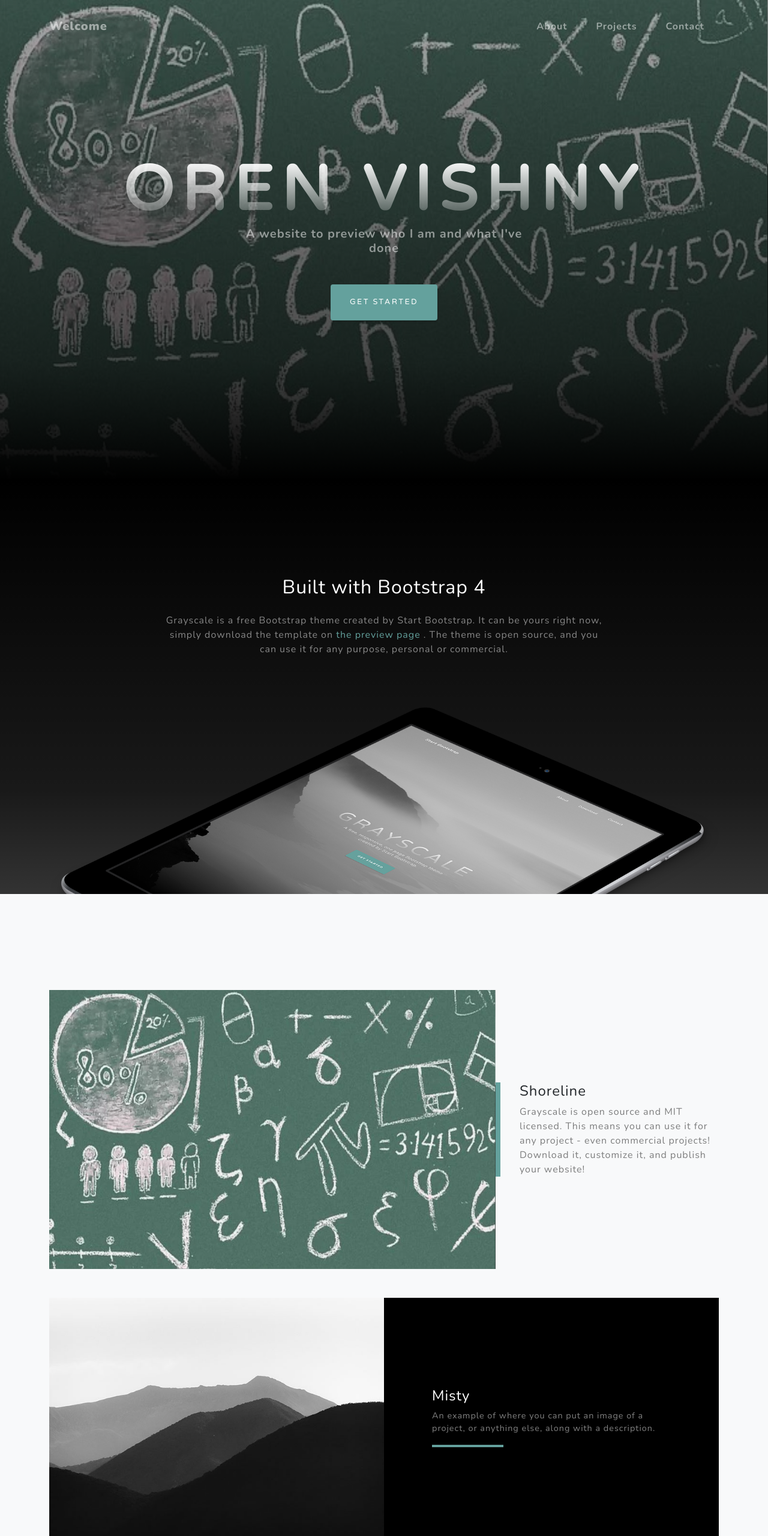
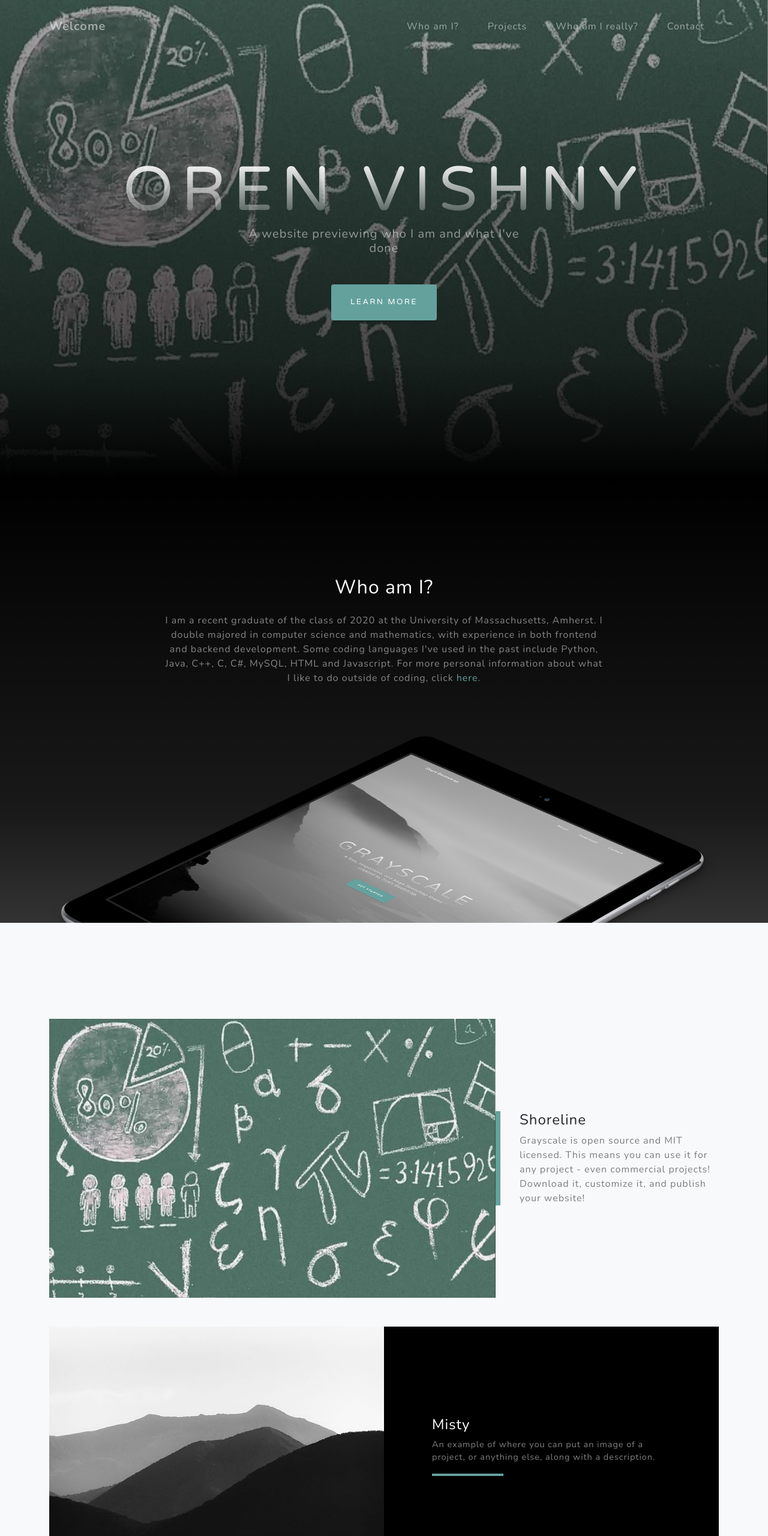
Before and after one commit to Ovishny/ovishny.github.io, a plain HTML site: page index.html in a window 1280 px wide. Shown: the top 2560 px of the page at 60% size. Drawn offline with nearby package versions, Linux system fonts and the light colour scheme.

Commit message:
new commit

```diff
--- a/index.html
+++ b/index.html
@@ -19,16 +19,17 @@
         <!-- Navigation-->
         <nav class="navbar navbar-expand-lg navbar-light fixed-top" id="mainNav">
             <div class="container">
-                <a class="navbar-brand js-scroll-trigger" href="#page-top"><b>Welcome</b></a>
+                <a class="navbar-brand js-scroll-trigger" href="#page-top">Welcome</a>
                 <button class="navbar-toggler navbar-toggler-right" type="button" data-toggle="collapse" data-target="#navbarResponsive" aria-controls="navbarResponsive" aria-expanded="false" aria-label="Toggle navigation">
                     Menu
                     <i class="fas fa-bars"></i>
                 </button>
                 <div class="collapse navbar-collapse" id="navbarResponsive">
                     <ul class="navbar-nav ml-auto">
-                        <li class="nav-item"><a class="nav-link js-scroll-trigger" href="#about"><b>About</b></a></li>
-                        <li class="nav-item"><a class="nav-link js-scroll-trigger" href="#projects"><b>Projects</b></a></li>
-                        <li class="nav-item"><a class="nav-link js-scroll-trigger" href="#signup"><b>Contact</b></a></li>
+                        <li class="nav-item"><a class="nav-link js-scroll-trigger" href="#about">Who am I?</a></li>
+                        <li class="nav-item"><a class="nav-link js-scroll-trigger" href="#projects">Projects</a></li>
+                        <li class="nav-item"><a class="nav-link js-scroll-trigger" href="#more">Who am I really?</a></li>
+                        <li class="nav-item"><a class="nav-link js-scroll-trigger" href="#signup">Contact</a></li>
                     </ul>
                 </div>
             </div>
@@ -37,9 +38,9 @@
         <header class="masthead">
             <div class="container d-flex h-100 align-items-center">
                 <div class="mx-auto text-center">
-                    <h1 class="mx-auto my-0 text-uppercase"><strong>Oren Vishny</strong></h1>
-                    <h2 class="text-white-50 mx-auto mt-2 mb-5"><strong>A website to preview who I am and what I've done</strong></h2>
-                    <a class="btn btn-primary js-scroll-trigger" href="#about">Get Started</a>
+                    <h1 class="mx-auto my-0 text-uppercase">Oren Vishny</h1>
+                    <h2 class="text-white-50 mx-auto mt-2 mb-5">A website previewing who I am and what I've done</h2>
+                    <a class="btn btn-primary js-scroll-trigger" href="#about">Learn More</a>
                 </div>
             </div>
         </header>
@@ -48,12 +49,9 @@
             <div class="container">
                 <div class="row">
                     <div class="col-lg-8 mx-auto">
-                        <h2 class="text-white mb-4">Built with Bootstrap 4</h2>
+                        <h2 class="text-white mb-4">Who am I?</h2>
                         <p class="text-white-50">
-                            Grayscale is a free Bootstrap theme created by Start Bootstrap. It can be yours right now, simply download the template on
-                            <a href="https://startbootstrap.com/theme/grayscale/">the preview page</a>
-                            . The theme is open source, and you can use it for any purpose, personal or commercial.
-                        </p>
+                            I am a recent graduate of the class of 2020 at the University of Massachusetts, Amherst. I double majored in computer science and mathematics, with experience in both frontend and backend development. Some coding languages I've used in the past include Python, Java, C++, C, C#, MySQL, HTML and Javascript. For more personal information about what I like to do outside of coding, click <a class = "js-scroll-trigger" href="#more">here</a>.
                     </div>
                 </div>
                 <img class="img-fluid" src="assets/img/ipad.png" alt="" />
@@ -61,6 +59,51 @@
         </section>
         <!-- Projects-->
         <section class="projects-section bg-light" id="projects">
+            <div class="container">
+                <!-- Featured Project Row-->
+                <div class="row align-items-center no-gutters mb-4 mb-lg-5">
+                    <div class="col-xl-8 col-lg-7"><img class="img-fluid mb-3 mb-lg-0" src="assets/img/bg-masthead.jpg" alt="" /></div>
+                    <div class="col-xl-4 col-lg-5">
+                        <div class="featured-text text-center text-lg-left">
+                            <h4>Shoreline</h4>
+                            <p class="text-black-50 mb-0">Grayscale is open source and MIT licensed. This means you can use it for any project - even commercial projects! Download it, customize it, and publish your website!</p>
+                        </div>
+                    </div>
+                </div>
+                <!-- Project One Row-->
+                <div class="row justify-content-center no-gutters mb-5 mb-lg-0">
+                    <div class="col-lg-6"><img class="img-fluid" src="assets/img/demo-image-01.jpg" alt="" /></div>
+                    <div class="col-lg-6">
+                        <div class="bg-black text-center h-100 project">
+                            <div class="d-flex h-100">
+                                <div class="project-text w-100 my-auto text-center text-lg-left">
+                                    <h4 class="text-white">Misty</h4>
+                                    <p class="mb-0 text-white-50">An example of where you can put an image of a project, or anything else, along with a description.</p>
+                                    <hr class="d-none d-lg-block mb-0 ml-0" />
+                                </div>
+                            </div>
+                        </div>
+                    </div>
+                </div>
+                <!-- Project Two Row-->
+                <div class="row justify-content-center no-gutters">
+                    <div class="col-lg-6"><img class="img-fluid" src="assets/img/demo-image-02.jpg" alt="" /></div>
+                    <div class="col-lg-6 order-lg-first">
+                        <div class="bg-black text-center h-100 project">
+                            <div class="d-flex h-100">
+                                <div class="project-text w-100 my-auto text-center text-lg-right">
+                                    <h4 class="text-white">Mountains</h4>
+                                    <p class="mb-0 text-white-50">Another example of a project with its respective description. These sections work well responsively as well, try this theme on a small screen!</p>
+                                    <hr class="d-none d-lg-block mb-0 mr-0" />
+                                </div>
+                            </div>
+                        </div>
+                    </div>
+                </div>
+            </div>
+        </section>
+        <!--more-->
+        <section class="more-section bg-light" id="more">
             <div class="container">
                 <!-- Featured Project Row-->
                 <div class="row align-items-center no-gutters mb-4 mb-lg-5">
```
Also changed, not shown: css/styles.css.
